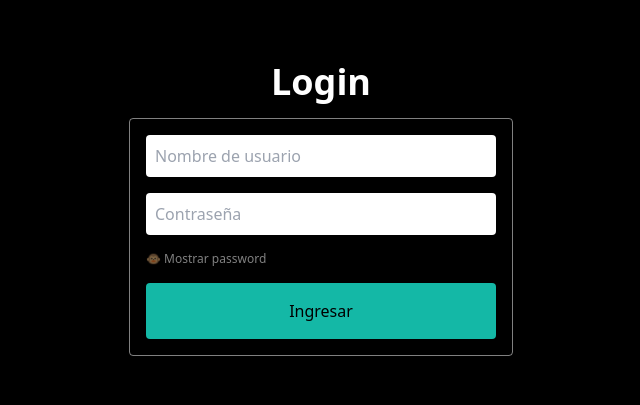
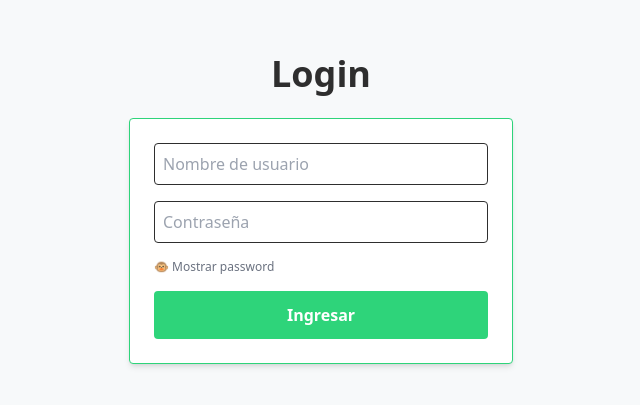
Before and after one commit to LSCasas/example_store_react, a React (Vite) app: page /login in a window 1280 px wide. Shown: the part 191-596 px from the top of the page, without its empty margins (319-959 px from the left). Built offline with nearby package versions, Linux system fonts and the light colour scheme.

Commit message:
FEAT/ Enhance LoginPage design

```diff
--- a/src/pages/LoginPage.jsx
+++ b/src/pages/LoginPage.jsx
@@ -1,81 +1,93 @@
-import { toast } from "sonner"
-import { login } from "../api"
-import {useForm} from 'react-hook-form'
-import { useNavigate } from "react-router-dom"
+import { toast } from "sonner";
+import { login } from "../api";
+import { useForm } from "react-hook-form";
+import { useNavigate } from "react-router-dom";
 import clsx from "clsx";
 import { useState } from "react";
 
-
-
 export default function LoginPage() {
   const navigate = useNavigate();
-    const [showPassword, setShowPassword] = useState(false)
-
+  const [showPassword, setShowPassword] = useState(false);
 
   const {
     handleSubmit,
     register,
     formState: { errors },
     setError,
-    } = useForm()
+  } = useForm();
 
   async function onSubmit(data) {
     try {
-        const token = await login(data.username, data.password)
+      const token = await login(data.username, data.password);
 
       if (token) {
-            window.localStorage.setItem('token', token)
-        toast.success('Bienvenido')
-        navigate('/productos')
+        window.localStorage.setItem("token", token);
+        toast.success("Bienvenido");
+        navigate("/productos");
       } else {
-            toast.error('Usuario o contraseña incorrectos')
-            setError('root.credentials', {
+        toast.error("Usuario o contraseña incorrectos");
+        setError("root.credentials", {
           type: "manual",
-                message: "Credenciales invalidas"
-            })
+          message: "Credenciales inválidas",
+        });
       }
     } catch (error) {
-        toast.error('Error al iniciar sesion')
-        console.error('[login error]', error);
+      toast.error("Error al iniciar sesión");
+      console.error("[login error]", error);
     }
   }
 
   function handleShowHidePasword() {
-        setShowPassword(!showPassword)
+    setShowPassword(!showPassword);
   }
 
   return (
-        <main className=" flex justify-center items-center flex-col w-full min-h-dvh gap-4 ">
-            <h1 className="text-4xl font-bold text-center">Login</h1>
-            <form className={clsx("border border-white/50 rounded p-4 flex flex-col gap-4 max-w-sm w-full",
+    <main className="flex justify-center items-center flex-col w-full min-h-dvh gap-6 bg-[#F7F9FA]">
+      <h1 className="text-4xl font-bold text-[#2E2E2E] text-center">Login</h1>
+      <form
+        className={clsx(
+          "rounded p-6 flex flex-col gap-4 max-w-sm w-full bg-white shadow-md border",
           {
-                'border-red-500': errors.root?.credentials,
-            })} onSubmit={handleSubmit(onSubmit)}>
+            "border-red-500": errors.root?.credentials,
+            "border-[#2ED47A]": !errors.root?.credentials,
+          }
+        )}
+        onSubmit={handleSubmit(onSubmit)}
+      >
         <input
           type="text"
-            className=" border border-white/50 rounded p-2 text-black"
+          className="border border-[#2E2E2E] rounded p-2 text-[#2E2E2E] placeholder:text-gray-400 focus:outline-[#2ED47A]"
           placeholder="Nombre de usuario"
-            {...register('username', {
-                required: { value: true, message: 'El nombre de usuario requerido'}
+          {...register("username", {
+            required: {
+              value: true,
+              message: "El nombre de usuario es requerido",
+            },
           })}
         />
         <input
           type={showPassword ? "text" : "password"}
-            className=" border border-white/50 rounded p-2 text-black"
+          className="border border-[#2E2E2E] rounded p-2 text-[#2E2E2E] placeholder:text-gray-400 focus:outline-[#2ED47A]"
           placeholder="Contraseña"
-            {...register('password', {
-                required: { value: true, message: 'Contraseña requerida'},
-            })} />
+          {...register("password", {
+            required: { value: true, message: "Contraseña requerida" },
+          })}
+        />
         <span
-            className="text-xs text-white/50 cursor-pointer hover:text-white"
-            onClick={handleShowHidePasword}>
-                { showPassword ? "🙈 Ocultar" : "🐵 Mostrar"} password
+          className="text-xs text-gray-500 cursor-pointer hover:text-[#2E2E2E]"
+          onClick={handleShowHidePasword}
+        >
+          {showPassword ? "🙈 Ocultar" : "🐵 Mostrar"} password
         </span>
-            <button className="bg-teal-500 p-4 text-black hover:bg-teal-300 rounded">Ingresar</button>
-            {
-               errors.root?.credentials && <p className="text-red-500 text-center">Credenciales invalidas</p>
-            }
+        <button className="bg-[#2ED47A] p-3 text-white font-semibold hover:bg-[#25ba6b] rounded">
+          Ingresar
+        </button>
+        {errors.root?.credentials && (
+          <p className="text-red-500 text-center text-sm">
+            Credenciales inválidas
+          </p>
+        )}
       </form>
     </main>
-    )
+  );
 }
```
Lines whose indentation alone changed are shown as unchanged.
